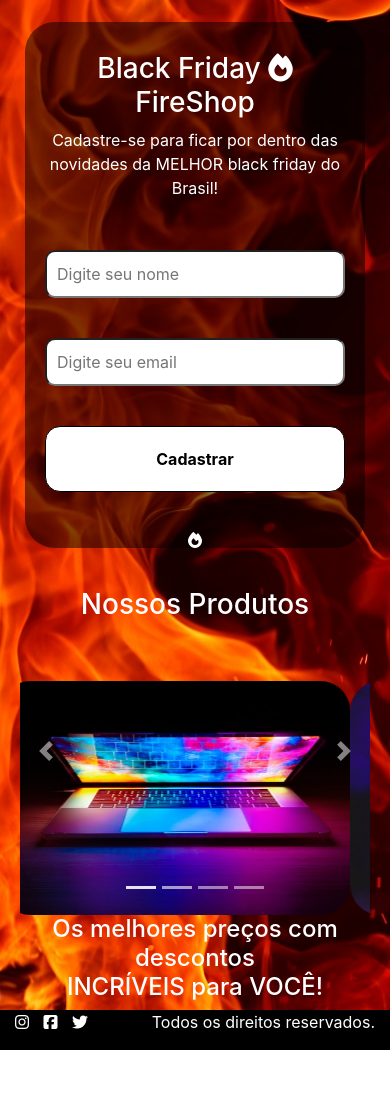
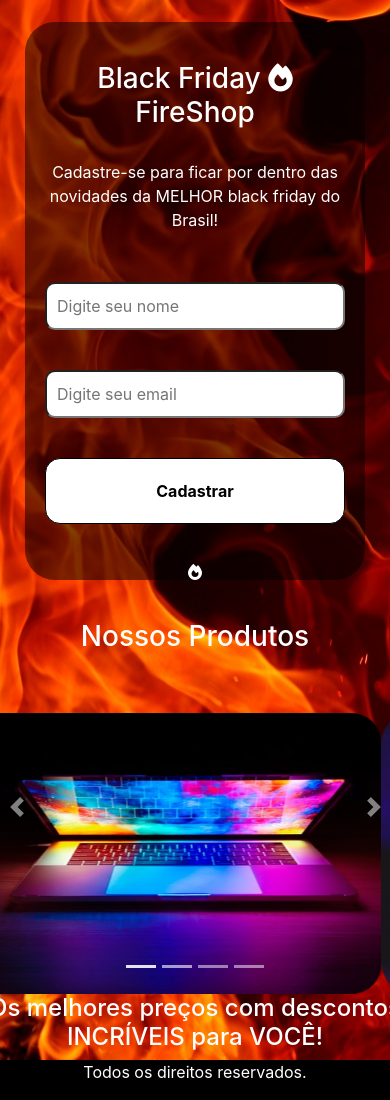
Before and after one commit to PabloSantos85/Desafio-1--HC, a plain HTML site: page index.html in a window 390 px wide. Shown: the part 81-1181 px from the top of the page. Before the commit the page ends 1131 px from the top, so only its background shows below. Drawn offline with nearby package versions, Linux system fonts and the light colour scheme.

Commit message:
Novas formatações na responsividade

```diff
--- a/index.html
+++ b/index.html
@@ -114,11 +114,6 @@
     </section>
 
     <footer class="sMedia container-fluid">
-        <div class="links">
-            <a href="#" target="_blank"><i class="fab fa-instagram"></i></a>
-            <a href="#" target="_blank"><i class="fab fa-facebook-square"></i></a>
-            <a href="#" target="_blank"><i class="fab fa-twitter"></i></a>
-        </div>
         <div class="copyRight"><p>Todos os direitos reservados.</p></div>
     </footer>
 
--- a/style.css
+++ b/style.css
@@ -62,7 +62,8 @@ html{
 }
 
 .cad-title{
-    margin-top: 10px;
+    margin-bottom: 30px;
+    margin-top: 20px;
 }
 
 form{
@@ -95,10 +96,14 @@ form input{
     border: solid white 1px;
 }
 
+footer{
+    width: 100%;
+    justify-content: center;
+}
+
 .sMedia{
     background-color: black;
     display: flex;
-    justify-content: space-between;
     color: white;
 }
 
@@ -133,7 +138,7 @@ form input{
 @media screen and (max-width: 520px) {
 
     .main-container{
-        width: 300px;
+        width: 100px;
         display: flex;
         flex-direction: column-reverse;
         justify-content: space-evenly;
@@ -142,7 +147,7 @@ form input{
     }
 
     .section1 .carrousel{
-        width: 350px;
+        width: 420px;
         margin-top: 40px;
         display: flex;
         flex-direction: column;
```
